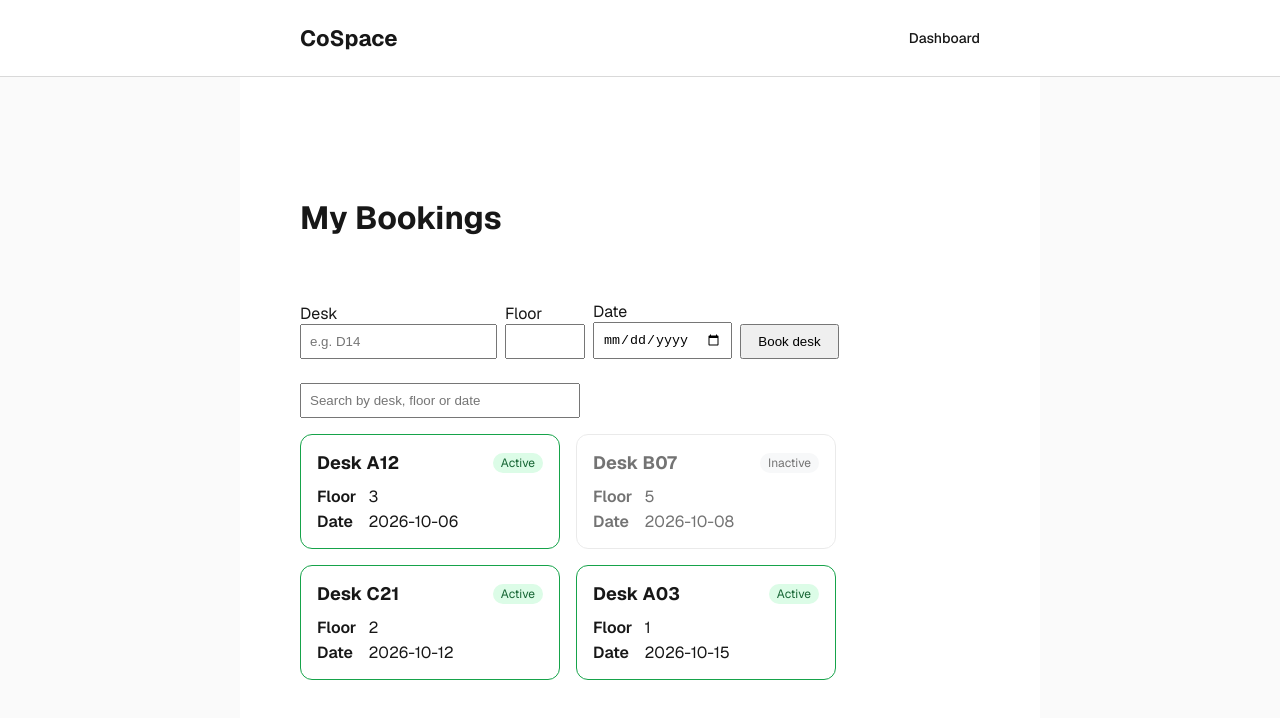
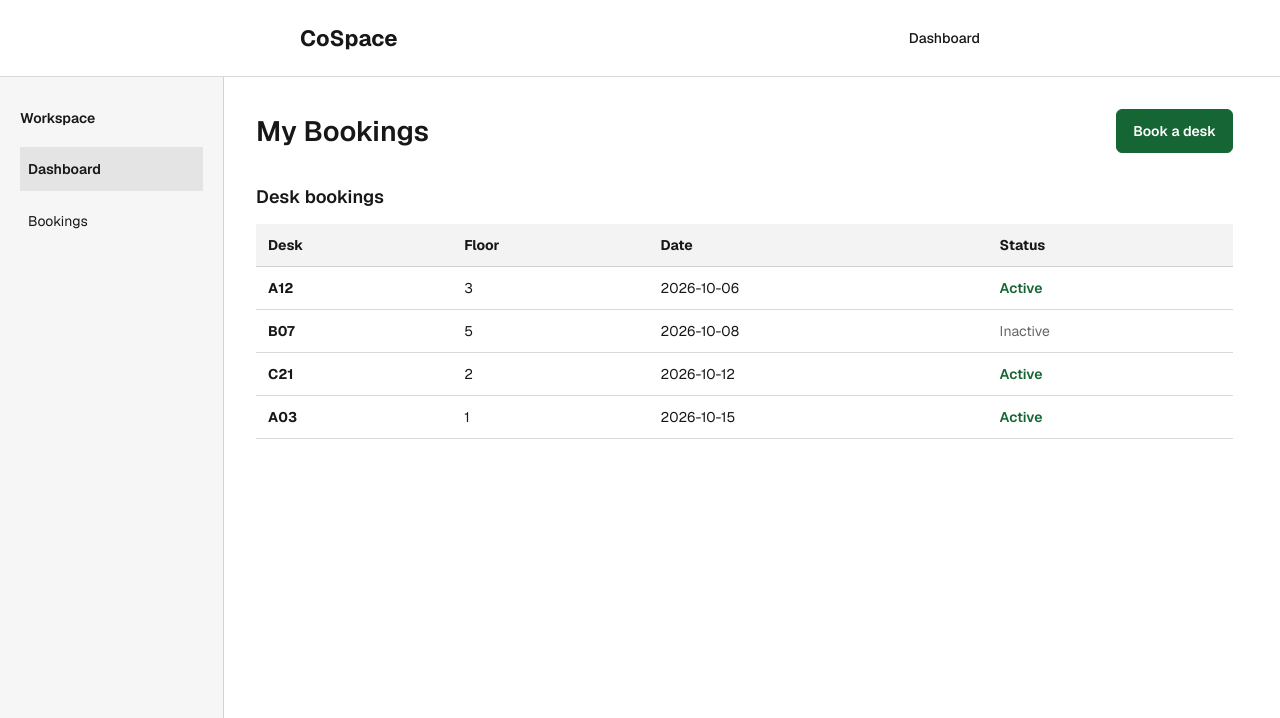
Before and after one commit to SamyOullafPA/cospace-web, a Next.js app: page / in a window 1280 px wide. Shown: the top 718 px of the page. Built offline with nearby package versions, Linux system fonts and the light colour scheme.

Commit message:
feat: Added modal for booking creation

```diff
--- /dev/null
+++ b/src/app/dashboard.module.css
@@ -0,0 +1,137 @@
+.dashboard {
+  --sidebar-width: 224px;
+  position: fixed;
+  inset: var(--site-header-height) 0 0;
+  display: flex;
+  min-height: 0;
+  overflow: hidden;
+  background: var(--background);
+  color: var(--foreground);
+  font-family: var(--font-geist-sans);
+}
+
+.sidebar {
+  position: fixed;
+  top: var(--site-header-height);
+  bottom: 0;
+  left: 0;
+  width: var(--sidebar-width);
+  padding: 32px 20px;
+  overflow-y: auto;
+  border-right: 1px solid color-mix(in srgb, currentColor 16%, transparent);
+  background: color-mix(in srgb, var(--background) 96%, var(--foreground));
+}
+
+.sidebarTitle {
+  margin-bottom: 20px;
+  font-size: 14px;
+  font-weight: 600;
+  overflow-wrap: anywhere;
+}
+
+.navigation {
+  display: flex;
+  flex-direction: column;
+  gap: 8px;
+}
+
+.navigation a {
+  display: flex;
+  align-items: center;
+  min-height: 44px;
+  padding: 8px;
+  font-size: 14px;
+  overflow-wrap: anywhere;
+}
+
+.navigation a[aria-current="page"] {
+  background: color-mix(in srgb, currentColor 8%, transparent);
+  font-weight: 600;
+}
+
+.navigation a:hover {
+  text-decoration: underline;
+  text-underline-offset: 4px;
+}
+
+.main {
+  flex: 1;
+  min-width: 0;
+  min-height: 0;
+  margin-left: var(--sidebar-width);
+  padding: 32px;
+  overflow-y: auto;
+  overscroll-behavior-y: contain;
+  scrollbar-gutter: stable;
+}
+
+.toolbar {
+  display: flex;
+  align-items: center;
+  justify-content: space-between;
+  flex-wrap: wrap;
+  gap: 16px;
+  margin-bottom: 32px;
+}
+
+.toolbar h1 {
+  font-size: 28px;
+  font-weight: 600;
+  overflow-wrap: anywhere;
+}
+
+.primaryButton {
+  min-height: 44px;
+  padding: 10px 16px;
+  border: 1px solid #166534;
+  border-radius: 6px;
+  background: #166534;
+  color: #fff;
+  font: inherit;
+  font-size: 14px;
+  font-weight: 600;
+  cursor: pointer;
+}
+
+.primaryButton:hover {
+  background: #14532d;
+}
+
+.navigation a:focus-visible,
+.primaryButton:focus-visible,
+.main:focus-visible {
+  outline: 2px solid currentColor;
+  outline-offset: 3px;
+}
+
+.bookings {
+  min-width: 0;
+  scroll-margin-top: 24px;
+}
+
+@media (max-width: 600px) {
+  .dashboard {
+    --sidebar-width: 104px;
+  }
+
+  .sidebar {
+    padding: 24px 12px;
+  }
+
+  .navigation a {
+    padding: 8px 0;
+    font-size: 13px;
+  }
+
+  .sidebarTitle {
+    font-size: 13px;
+  }
+
+  .main {
+    padding: 24px 16px;
+  }
+
+  .toolbar h1 {
+    font-size: 24px;
+  }
+}
--- a/src/app/globals.css
+++ b/src/app/globals.css
@@ -1,6 +1,7 @@
 :root {
   --background: #ffffff;
   --foreground: #171717;
+  --site-header-height: 77px;
 }
 
 @media (prefers-color-scheme: dark) {
@@ -44,6 +45,7 @@ a {
 
 .site-header {
   flex-shrink: 0;
+  height: var(--site-header-height);
   border-bottom: 1px solid color-mix(in srgb, var(--foreground) 16%, transparent);
   background: var(--background);
   font-family: var(--font-geist-sans);
@@ -56,6 +58,7 @@ a {
   flex-wrap: wrap;
   gap: 12px 24px;
   width: 100%;
+  height: 100%;
   max-width: 800px;
   margin: 0 auto;
   padding: 16px 60px;
@@ -87,6 +90,10 @@ a {
 }
 
 @media (max-width: 600px) {
+  :root {
+    --site-header-height: 69px;
+  }
+
   .site-header-inner {
     padding: 12px 24px;
   }
--- a/src/app/page.tsx
+++ b/src/app/page.tsx
@@ -1,13 +1,53 @@
-import BookingList from "@/components/BookingList";
-import styles from "./page.module.css";
+"use client";
+
+import { useState } from "react";
+import Link from "next/link";
+import BaseModal from "@/components/BaseModal";
+import BookingsTable from "@/components/BookingsTable";
+import RegistrationForm from "@/components/RegistrationForm";
+import { initialBookings, type Booking } from "@/data/bookings";
+import styles from "./dashboard.module.css";
 
 export default function Home() {
+  const [bookings, setBookings] = useState<Booking[]>(initialBookings);
+  const [isModalOpen, setIsModalOpen] = useState(false);
+
+  function addBooking(booking: Omit<Booking, "id">) {
+    setBookings((previous) => [...previous, { ...booking, id: Date.now() }]);
+    setIsModalOpen(false);
+  }
+
   return (
-    <div className={styles.page}>
-      <main className={styles.main}>
-        <h1>My Bookings</h1>
-        <BookingList />
+    <div className={styles.dashboard}>
+      <aside className={styles.sidebar} aria-label="Dashboard sidebar">
+        <h2 className={styles.sidebarTitle}>Workspace</h2>
+        <nav className={styles.navigation} aria-label="Dashboard navigation">
+          <Link href="/" aria-current="page">Dashboard</Link>
+          <Link href="#desk-bookings">Bookings</Link>
+        </nav>
+      </aside>
+      <main className={styles.main} id="dashboard-content" tabIndex={-1}>
+        <div className={styles.toolbar}>
+          <h1>My Bookings</h1>
+          <button
+            type="button"
+            className={styles.primaryButton}
+            onClick={() => setIsModalOpen(true)}
+          >
+            Book a desk
+          </button>
+        </div>
+        <section id="desk-bookings" className={styles.bookings} aria-label="Bookings">
+          <BookingsTable bookings={bookings} />
+        </section>
       </main>
+      <BaseModal
+        isOpen={isModalOpen}
+        onClose={() => setIsModalOpen(false)}
+        title="Book a desk"
+      >
+        <RegistrationForm onAdd={addBooking} />
+      </BaseModal>
     </div>
   );
 }
--- /dev/null
+++ b/src/components/BaseModal.module.css
@@ -0,0 +1,60 @@
+.modal {
+  position: fixed;
+  top: 50%;
+  left: 50%;
+  transform: translate(-50%, -50%);
+  width: calc(100% - 32px);
+  max-width: 480px;
+  max-height: calc(100dvh - 32px);
+  margin: 0;
+  padding: 24px;
+  overflow: auto;
+  border: 1px solid #ddd;
+  border-radius: 8px;
+  background: #fff;
+  color: #171717;
+  color-scheme: light;
+  font-family: var(--font-geist-sans);
+  box-shadow: 0 16px 48px rgb(0 0 0 / 20%);
+}
+
+.modal::backdrop {
+  background: rgb(100 100 100 / 55%);
+}
+
+.title {
+  margin: 0 0 20px;
+  padding-right: 72px;
+  overflow-wrap: anywhere;
+  font-size: 20px;
+  font-weight: 600;
+  line-height: 1.4;
+}
+
+.closeButton {
+  position: absolute;
+  top: 16px;
+  right: 16px;
+  min-height: 44px;
+  padding: 0 12px;
+  border: 0;
+  background: transparent;
+  color: inherit;
+  font: inherit;
+  font-size: 14px;
+  cursor: pointer;
+}
+
+.closeButton:hover {
+  text-decoration: underline;
+}
+
+.closeButton:focus-visible {
+  outline: 2px solid currentColor;
+  outline-offset: 2px;
+}
+
+.content {
+  overflow-wrap: anywhere;
+  line-height: 1.6;
+}
--- /dev/null
+++ b/src/components/BaseModal.tsx
@@ -0,0 +1,76 @@
+"use client";
+
+import { useEffect, useId, useRef, type ReactNode } from "react";
+import styles from "./BaseModal.module.css";
+
+type BaseModalProps = {
+  isOpen: boolean;
+  onClose: () => void;
+  title?: string;
+  children?: ReactNode;
+};
+
+export default function BaseModal({
+  isOpen,
+  onClose,
+  title = "Modal",
+  children,
+}: BaseModalProps) {
+  const dialogRef = useRef<HTMLDialogElement>(null);
+  const titleId = useId();
+
+  useEffect(() => {
+    const dialog = dialogRef.current;
+
+    if (!isOpen || !dialog) {
+      return;
+    }
+
+    const previousOverflow = document.body.style.overflow;
+    dialog.showModal();
+    document.body.style.overflow = "hidden";
+
+    return () => {
+      dialog.close();
+      document.body.style.overflow = previousOverflow;
+    };
+  }, [isOpen]);
+
+  return (
+    <dialog
+      ref={dialogRef}
+      className={styles.modal}
+      aria-labelledby={titleId}
+      onCancel={(event) => {
+        event.preventDefault();
+        onClose();
+      }}
+      onClick={(event) => {
+        if (event.target !== event.currentTarget) {
+          return;
+        }
+
+        const bounds = event.currentTarget.getBoundingClientRect();
+        if (
+          event.clientX < bounds.left ||
+          event.clientX > bounds.right ||
+          event.clientY < bounds.top ||
+          event.clientY > bounds.bottom
+        ) {
+          onClose();
+        }
+      }}
+    >
+      <h2 id={titleId} className={styles.title}>{title}</h2>
+      <button
+        type="button"
+        className={styles.closeButton}
+        onClick={onClose}
+        aria-label="Close modal"
+      >
+        Close
+      </button>
+      <div className={styles.content}>{children}</div>
+    </dialog>
+  );
+}
--- /dev/null
+++ b/src/components/BookingsTable.module.css
@@ -0,0 +1,56 @@
+.container {
+  width: 100%;
+  max-width: 100%;
+  overflow-x: auto;
+  font-family: var(--font-geist-sans);
+}
+
+.container:focus-visible {
+  outline: 2px solid currentColor;
+  outline-offset: 4px;
+}
+
+.table {
+  width: 100%;
+  min-width: 360px;
+  border-collapse: collapse;
+  text-align: left;
+  font-size: 14px;
+}
+
+.table caption {
+  padding-bottom: 16px;
+  text-align: left;
+  font-size: 18px;
+  font-weight: 600;
+}
+
+.table th,
+.table td {
+  padding: 12px;
+  border-bottom: 1px solid color-mix(in srgb, currentColor 16%, transparent);
+  white-space: nowrap;
+}
+
+.table thead {
+  background: color-mix(in srgb, currentColor 5%, transparent);
+}
+
+.active {
+  color: #166534;
+  font-weight: 600;
+}
+
+.inactive {
+  color: #666;
+}
+
+@media (prefers-color-scheme: dark) {
+  .active {
+    color: #86efac;
+  }
+
+  .inactive {
+    color: #b3b3b3;
+  }
+}
--- /dev/null
+++ b/src/components/BookingsTable.tsx
@@ -0,0 +1,53 @@
+import { initialBookings, type Booking } from "@/data/bookings";
+import styles from "./BookingsTable.module.css";
+
+type BookingsTableProps = {
+  bookings?: readonly Booking[];
+};
+
+export default function BookingsTable({
+  bookings = initialBookings,
+}: BookingsTableProps) {
+  return (
+    <div
+      className={styles.container}
+      role="region"
+      aria-label="Desk bookings"
+      tabIndex={0}
+    >
+      <table className={styles.table}>
+        <caption>Desk bookings</caption>
+        <thead>
+          <tr>
+            <th scope="col">Desk</th>
+            <th scope="col">Floor</th>
+            <th scope="col">Date</th>
+            <th scope="col">Status</th>
+          </tr>
+        </thead>
+        <tbody>
+          {bookings.length === 0 ? (
+            <tr>
+              <td colSpan={4}>No bookings available.</td>
+            </tr>
+          ) : (
+            bookings.map((booking) => (
+              <tr key={booking.id}>
+                <th scope="row">{booking.desk}</th>
+                <td>{booking.floor}</td>
+                <td>
+                  <time dateTime={booking.date}>{booking.date}</time>
+                </td>
+                <td>
+                  <span className={booking.active ? styles.active : styles.inactive}>
+                    {booking.active ? "Active" : "Inactive"}
+                  </span>
+                </td>
+              </tr>
+            ))
+          )}
+        </tbody>
+      </table>
+    </div>
+  );
+}
```
